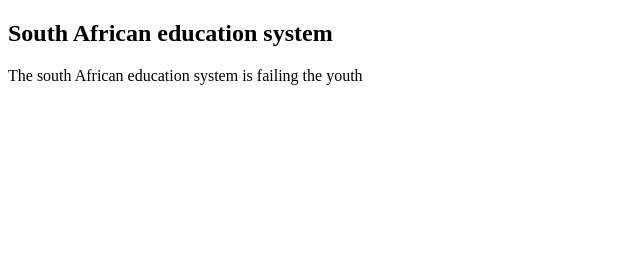
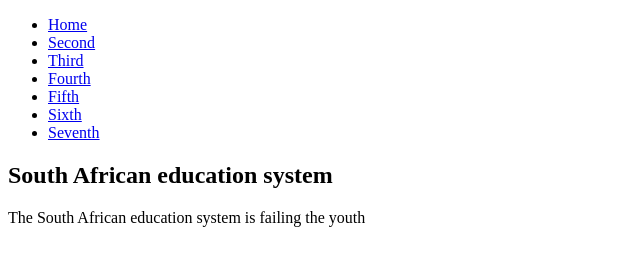
Before and after one commit to Elignobis/Collage, a plain HTML site: page education.html in a window 1280 px wide. Shown: the whole page, without its empty margins (0-640 px from the left). Drawn offline with Linux system fonts and the light colour scheme.

Commit message:
More changes

```diff
--- a/education.html
+++ b/education.html
@@ -7,7 +7,30 @@
     <title>Education</title>
 </head>
 <body>
+    <nav>
+        <ul>
+          <li>  <a href="./index.html">Home</a>
+          </li>
+          <li>
+              <a href="Books.html">Second</a>
+      </li>
+      <li>
+      <a href="Contact.html">Third</a>
+      </li>
+      <li>  <a href="./education.html">Fourth</a>
+      </li>
+      <li>
+          <a href="experience.html">Fifth</a>
+    </li>
+    <li>
+    <a href="photo.html">Sixth</a>
+    </li>
+    <li>
+      <a href="skills.html">Seventh</a>
+      </li>
+
+    </ul>
     <h2>South African education system</h2>
-    <p>The south African education system is failing the youth</p>
+    <p>The South African education system is failing the youth</p>
 </body>
 </html>
```
Also changed, not shown: Books.html (+23 -0 lines), Contact.html (+28 -2 lines), about.html (+23 -0 lines), experience.html (+23 -0 lines), index.html (+23 -0 lines), photo.html (+23 -0 lines), skills.html (+23 -0 lines).
